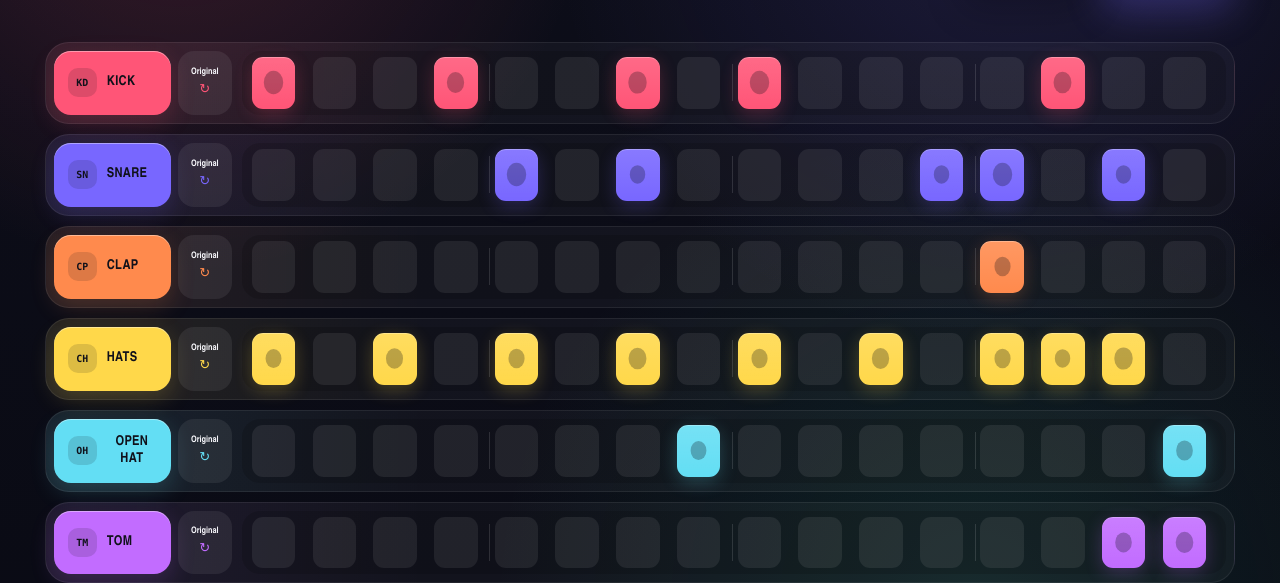
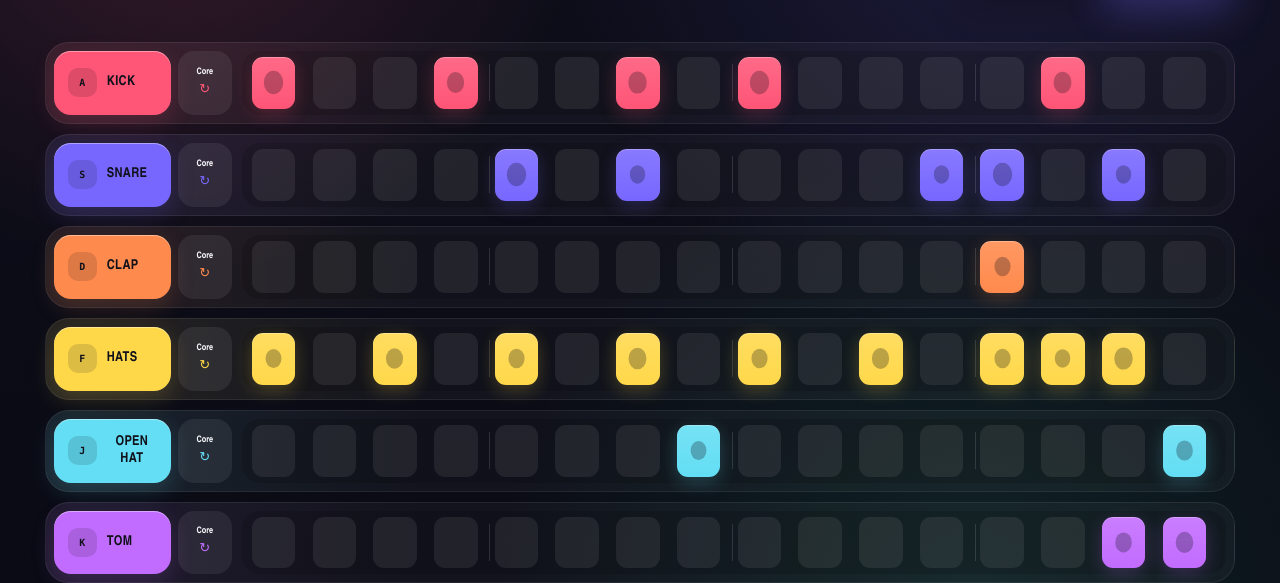
Before and after one commit to thiepn/synth, a React (Vite) app: page / in a window 1280 px wide. Shown: the part 228-811 px from the top of the page. Built offline with nearby package versions, Linux system fonts and the light colour scheme.

Commit message:
Make playground keyboard-playable

```diff
--- a/src/ui/playground/PlaygroundSurface.tsx
+++ b/src/ui/playground/PlaygroundSurface.tsx
@@ -24,6 +24,7 @@ import {
   type BeatStyleId,
 } from "../../generation/beatGenerator";
 import { rerollBeat } from "../../generation/beatVariation";
+import { eventTargetConsumesKeyboard } from "../../input/domInputGuards";
 import {
   DRUM_PADS,
   SEQUENCER_LANES,
@@ -74,56 +75,56 @@ const LANE_NAMES: Partial<Record<DrumVoiceId, string>> = {
 
 const SOUND_PRESETS: Record<DrumVoiceId, readonly SoundPreset[]> = {
   kick: [
-    { label: "Original", spec: {} },
+    { label: "Core", spec: {} },
     { label: "Deep", spec: { body: 0.95, pitch: 0.27, decay: 0.72, impact: 0.7 } },
     { label: "Punchy", spec: { impact: 0.98, body: 0.68, decay: 0.36, character: 0.48 } },
     { label: "Soft", spec: { impact: 0.52, body: 0.7, noise: 0.05, character: 0.22 } },
     { label: "Dirty", spec: { impact: 0.82, noise: 0.24, character: 0.9, tone: 0.38 } },
   ],
   snare: [
-    { label: "Original", spec: {} },
+    { label: "Core", spec: {} },
     { label: "Snap", spec: { impact: 0.84, noise: 0.8, character: 0.9, decay: 0.34 } },
     { label: "Fat", spec: { body: 0.88, tone: 0.45, decay: 0.58, impact: 0.72 } },
     { label: "Dry", spec: { decay: 0.22, air: 0.18, noise: 0.6, body: 0.54 } },
     { label: "Bright", spec: { air: 0.72, tone: 0.82, noise: 0.78, pitch: 0.6 } },
   ],
   clap: [
-    { label: "Original", spec: {} },
+    { label: "Core", spec: {} },
     { label: "Wide", spec: { character: 0.96, air: 0.7, decay: 0.54 } },
     { label: "Tight", spec: { impact: 0.78, decay: 0.2, body: 0.24 } },
     { label: "Dusty", spec: { noise: 0.94, tone: 0.38, character: 0.68 } },
     { label: "Bright", spec: { air: 0.9, tone: 0.84, noise: 0.86 } },
   ],
   closedHat: [
-    { label: "Original", spec: {} },
+    { label: "Core", spec: {} },
     { label: "Crisp", spec: { impact: 0.66, air: 0.9, tone: 0.82, decay: 0.16 } },
     { label: "Soft", spec: { impact: 0.32, air: 0.56, tone: 0.56, decay: 0.22 } },
     { label: "Dark", spec: { tone: 0.3, air: 0.46, character: 0.58 } },
     { label: "Metallic", spec: { character: 0.96, body: 0.3, pitch: 0.74 } },
   ],
   openHat: [
-    { label: "Original", spec: {} },
+    { label: "Core", spec: {} },
     { label: "Airy", spec: { air: 0.98, decay: 0.78, tone: 0.78 } },
     { label: "Short", spec: { decay: 0.34, impact: 0.58, air: 0.7 } },
     { label: "Dark", spec: { tone: 0.34, air: 0.58, decay: 0.7 } },
     { label: "Metallic", spec: { character: 0.98, body: 0.32, pitch: 0.72 } },
   ],
   tom: [
-    { label: "Original", spec: {} },
+    { label: "Core", spec: {} },
     { label: "Round", spec: { body: 0.96, impact: 0.58, tone: 0.42, decay: 0.64 } },
     { label: "Deep", spec: { pitch: 0.28, body: 0.92, decay: 0.72 } },
     { label: "Tight", spec: { impact: 0.82, decay: 0.28, body: 0.7 } },
     { label: "Big", spec: { body: 0.98, decay: 0.86, character: 0.58 } },
   ],
   percussion: [
-    { label: "Original", spec: {} },
+    { label: "Core", spec: {} },
     { label: "Wood", spec: { body: 0.7, noise: 0.08, tone: 0.44, character: 0.34 } },
     { label: "Click", spec: { impact: 0.92, body: 0.28, decay: 0.18, pitch: 0.72 } },
     { label: "Warm", spec: { body: 0.74, tone: 0.38, character: 0.48 } },
     { label: "Odd", spec: { character: 0.98, pitch: 0.76, noise: 0.34 } },
   ],
   crash: [
-    { label: "Original", spec: {} },
+    { label: "Core", spec: {} },
     { label: "Bright", spec: { air: 1, tone: 0.9, decay: 0.82 } },
     { label: "Dark", spec: { tone: 0.34, air: 0.58, body: 0.26 } },
     { label: "Short", spec: { decay: 0.42, impact: 0.62, air: 0.76 } },
@@ -198,6 +199,41 @@ export function PlaygroundSurface({
     const timer = window.setTimeout(() => setNotice(""), 2400);
     return () => window.clearTimeout(timer);
   }, [notice]);
+
+  useEffect(() => {
+    const keyToVoice = new Map(
+      DRUM_PADS.map((pad) => [
+        pad.key.toLowerCase(),
+        pad.voice,
+      ]),
+    );
+
+    const handleKeyDown = (event: KeyboardEvent) => {
+      if (
+        event.repeat ||
+        eventTargetConsumesKeyboard(event.target)
+      ) {
+        return;
+      }
+
+      const voice = keyToVoice.get(event.key.toLowerCase());
+      if (!voice) return;
+
+      event.preventDefault();
+      setPadPulse((current) => ({
+        voice,
+        serial: current.serial + 1,
+      }));
+      void drumEngine.triggerNow(
+        voice,
+        event.shiftKey ? 1 : 0.88,
+      );
+    };
+
+    window.addEventListener("keydown", handleKeyDown);
+    return () =>
+      window.removeEventListener("keydown", handleKeyDown);
+  }, []);
 
   useEffect(() => {
     const styleVector = sequencer.pattern.provenance?.style;
@@ -512,8 +548,11 @@ export function PlaygroundSurface({
 
           const voice = definition.voice;
           const color = LANE_COLORS[voice];
+          const pad = DRUM_PADS.find(
+            (entry) => entry.voice === voice,
+          );
           const currentSound =
-            SOUND_PRESETS[voice][soundIndex[voice]]?.label ?? "Original";
+            SOUND_PRESETS[voice][soundIndex[voice]]?.label ?? "Core";
           const laneIsPlaying =
             activeStep !== undefined &&
             sequencerStore.getStepVelocity(
@@ -543,7 +582,7 @@ export function PlaygroundSurface({
                   aria-label={"Play " + displayLaneName(definition)}
                 >
                   <span className="playground-pad__icon" aria-hidden="true">
-                    {definition.code}
+                    {pad?.key ?? definition.code}
                   </span>
                   <strong>{displayLaneName(definition)}</strong>
                   {padPulse.voice === voice ? (
```
